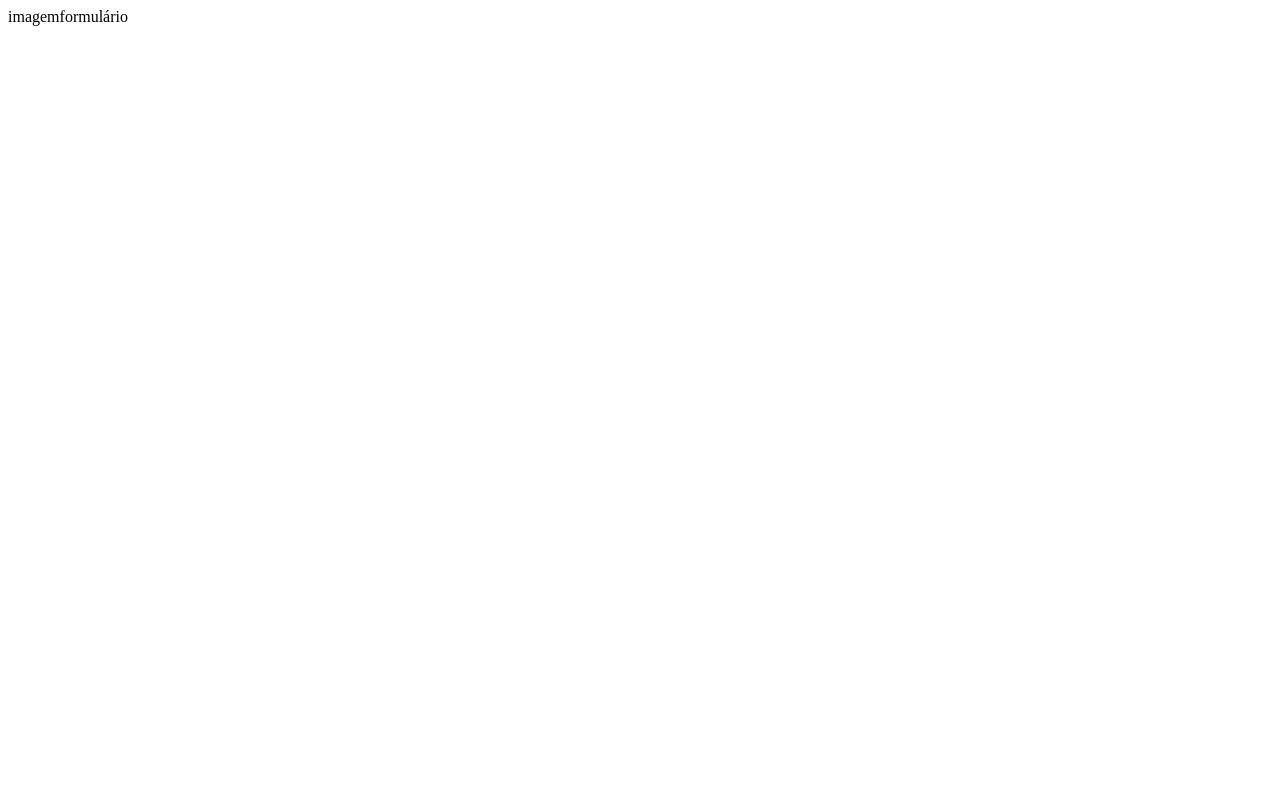
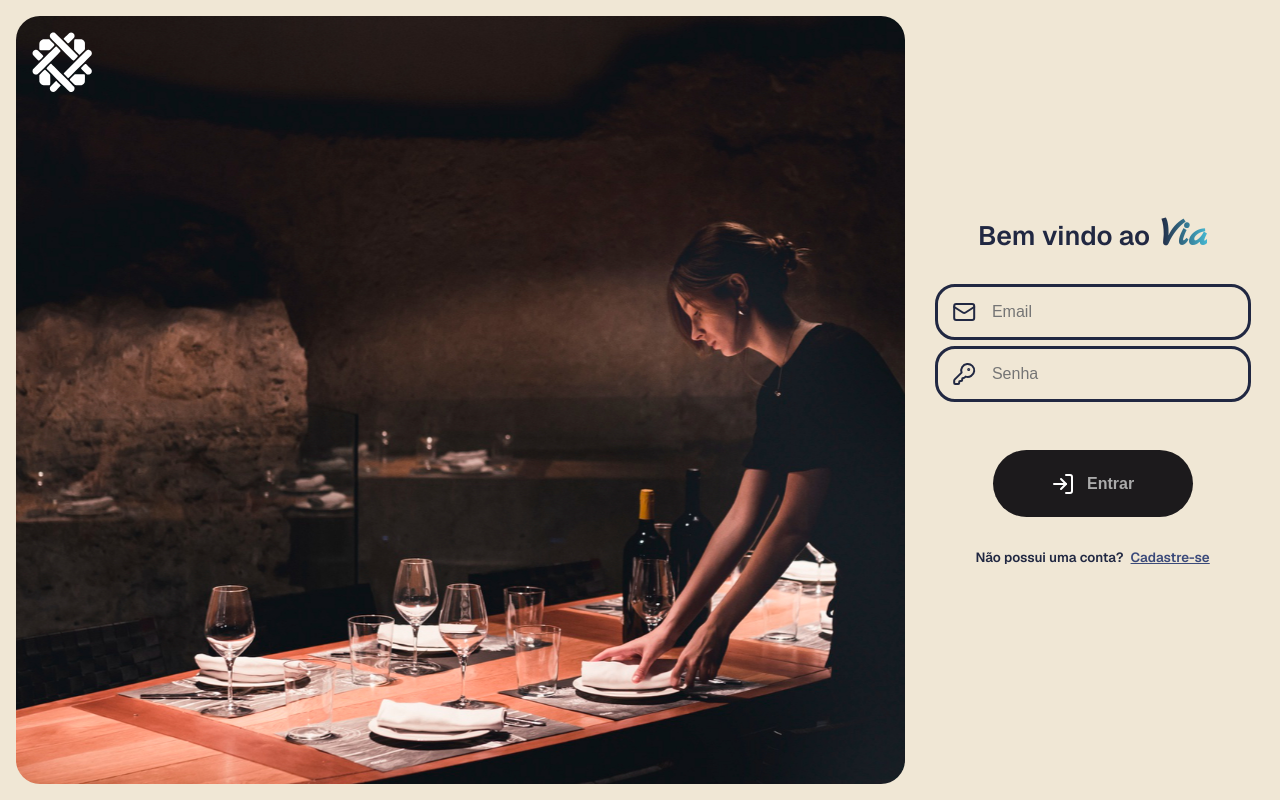
Before and after one commit to cesar-lima/VIA, a Next.js app: page /auth/login in a window 1280 px wide. Built offline with nearby package versions, Linux system fonts and the light colour scheme.

Commit message:
criar página de login

```diff
--- a/app/auth/login/page.tsx
+++ b/app/auth/login/page.tsx
@@ -1,14 +1,54 @@
 import './style.css'
 
-export default function Login(){
-    return(
+import Image from 'next/image'
+import logo from '../../assets/logo-white.svg'
+import responsiveLogo from '../../assets/logo.svg'
+import Link from 'next/link'
+
+export default function Login() {
+    return (
         <main id="login">
-            <div>
-                imagem
+            <div className="login-left">
+                <Image src={logo} alt="logo" />
             </div>
 
-            <div>
-                formulário
+            <div className="login-right">
+                <form action="">
+                    <div className="responsive-logo">
+                        <Image src={responsiveLogo} alt="logo" />
+                    </div>
+
+                    <p>Bem vindo ao <span>Via</span></p>
+
+                    <div className="login-input">
+                        <svg xmlns="http://www.w3.org/2000/svg" width="24" height="24" viewBox="0 0 24 24" fill="none" stroke="currentColor" strokeWidth="2" strokeLinecap="round" strokeLinejoin="round" className="icon lucide lucide-mail-icon lucide-mail">
+                            <path d="m22 7-8.991 5.727a2 2 0 0 1-2.009 0L2 7" />
+                            <rect x="2" y="4" width="20" height="16" rx="2" />
+                        </svg>
+                        <input type="text" name="text" className="input" placeholder="Email" />
+                    </div>
+
+                    <div className="login-input">
+                        <svg xmlns="http://www.w3.org/2000/svg" width="24" height="24" viewBox="0 0 24 24" fill="none" stroke="currentColor" strokeWidth="2" strokeLinecap="round" strokeLinejoin="round" className="icon lucide lucide-key-round-icon lucide-key-round">
+                            <path d="M2.586 17.414A2 2 0 0 0 2 18.828V21a1 1 0 0 0 1 1h3a1 1 0 0 0 1-1v-1a1 1 0 0 1 1-1h1a1 1 0 0 0 1-1v-1a1 1 0 0 1 1-1h.172a2 2 0 0 0 1.414-.586l.814-.814a6.5 6.5 0 1 0-4-4z" />
+                            <circle cx="16.5" cy="7.5" r=".5" fill="currentColor" />
+                        </svg>
+                        <input type="password" name="password" className="input" placeholder="Senha" />
+                    </div>
+
+                    <button className="login-button" type="submit">
+                        <svg xmlns="http://www.w3.org/2000/svg" width="24" height="24" viewBox="0 0 24 24" fill="none" stroke="#ffffff" strokeWidth="2" strokeLinecap="round" strokeLinejoin="round" className="login-icon lucide lucide-log-in-icon lucide-log-in">
+                            <path d="m10 17 5-5-5-5" />
+                            <path d="M15 12H3" />
+                            <path d="M15 3h4a2 2 0 0 1 2 2v14a2 2 0 0 1-2 2h-4" />
+                        </svg>
+                        <span className="text">Entrar</span>
+                    </button>
+
+                    <div className="signup-link">
+                        <p>Não possui uma conta? <Link href="../../auth/register">Cadastre-se</Link></p>
+                    </div>
+                </form>
             </div>
         </main>
     )
--- a/app/auth/login/style.css
+++ b/app/auth/login/style.css
@@ -1,4 +1,177 @@
-#login{
+@import url('https://fonts.googleapis.com/css2?family=Marck+Script&display=swap');
+
+#login {
     display: flex;
+    gap: 16px;
+    height: 100vh;
+    padding: 16px;
+}
 
+#login .login-left {
+    background: url(../../assets/login-background.jpg) no-repeat center;
 }
+
+#login .login-left {
+    flex: 2.5;
+    padding: 16px;
+    border-radius: 24px;
+}
+
+#login .login-left img {
+    width: 60px;
+    height: auto;
+}
+
+#login .responsive-logo {
+    display: none;
+}
+
+#login .login-right {
+    flex: 1;
+    display: flex;
+}
+
+#login .login-right form {
+    display: flex;
+    justify-content: center;
+    align-items: center;
+    flex-direction: column;
+    width: 100%;
+}
+
+#login .login-right form p {
+    font-size: 20pt;
+    font-weight: 600;
+    margin-bottom: 24px;
+
+    & span {
+        margin-left: 4px;
+        font-family: 'Marck Script', cursive;
+        font-size: 30pt;
+        background: linear-gradient(90deg, #212842, #45b7d1);
+        -webkit-background-clip: text;
+        background-clip: text;
+        -webkit-text-fill-color: transparent;
+        color: transparent;
+    }
+}
+
+#login .login-right .login-input {
+    padding: 2px;
+    width: 100%;
+    max-width: 300px;
+    height: 40px;
+    border-radius: 20px;
+    padding: 5px;
+    box-sizing: content-box;
+    display: flex;
+    align-items: center;
+    border: 3px solid #212842;
+    margin-bottom: 6px;
+}
+
+#login .login-right .icon {
+    width: 30px;
+    margin-left: 8px;
+    transition: all 0.3s;
+}
+
+#login .login-right .input {
+    width: 100%;
+    min-width: 200px;
+    height: 100%;
+    border: none;
+    outline: none;
+    padding-left: 15px;
+    background-color: transparent;
+    color: #212842;
+    font-size: 1em;
+}
+
+#login .login-right .input:-webkit-autofill {
+    -webkit-box-shadow: 0 0 0px 1000px #f0e7d5 inset;
+    -webkit-text-fill-color: #ffffff;
+}
+
+#login .login-right .login-input:active .icon {
+    transform: scale(1.3);
+}
+
+#login .login-right .login-button {
+    border: none;
+    width: 15em;
+    height: 5em;
+    border-radius: 3em;
+    display: flex;
+    justify-content: center;
+    align-items: center;
+    gap: 12px;
+    background: #1C1A1C;
+    cursor: pointer;
+    transition: all 450ms ease-in-out;
+}
+
+#login .login-right .login-button {
+    margin-top: 42px;
+    fill: #AAAAAA;
+    transition: all 800ms ease;
+}
+
+#login .login-right .text {
+    font-weight: 600;
+    color: #AAAAAA;
+    font-size: medium;
+}
+
+#login .login-right .login-button:hover {
+    background: linear-gradient(0deg, #212842, #3b4a7a);
+    box-shadow: inset 0px 1px 0px 0px rgba(255, 255, 255, 0.4),
+        inset 0px -4px 0px 0px rgba(0, 0, 0, 0.2),
+        0px 0px 0px 4px rgba(255, 255, 255, 0.2),
+        0px 0px 40px 0px #212842;
+    transform: translateY(-2px);
+}
+
+#login .login-right .login-button:hover .text {
+    color: white;
+}
+
+#login .login-right .login-button:hover .sparkle {
+    fill: white;
+    transform: scale(1.2);
+}
+
+#login .login-right .signup-link p{
+    margin-top: 32px;
+    font-size: 10pt;
+    color: #212842;
+
+    & a {
+        color: #3b4a7a;
+        font-weight: 600;
+        margin-left: 4px;
+        transition: all 0.3s;
+    }
+
+    & a:hover {
+        color: #6079c9;
+    }
+}
+
+
+
+@media screen and (max-width: 900px) {
+    #login .login-left {
+        display: none;
+    }
+
+    #login .responsive-logo {
+        display: block;
+    }
+
+    #login .responsive-logo img {
+        width: 50px;
+        height: auto;
+        margin-bottom: 40px;
+    }
+}
--- a/app/components/Card/card.css
+++ b/app/components/Card/card.css
@@ -106,7 +106,6 @@ a:visited {
 
 @media (max-width: 480px) {
     .card-container {
-        border: 3px solid #ffffff;
         box-shadow: 6px 6px 0px #000;
     }
 
--- a/app/home.css
+++ b/app/home.css
@@ -143,6 +143,6 @@
     }
 }
 
-.Subscribe-btn:active {
+.search-btn:active {
     transform: scale(0.9);
 }
--- a/app/layout.tsx
+++ b/app/layout.tsx
@@ -1,3 +1,5 @@
+import './global.css'
+
 import type { Metadata } from "next";
 import { Geist, Geist_Mono } from "next/font/google";
 
```
Also changed, not shown: app/assets/login-background.jpg (added), app/assets/logo-white.svg (added).
